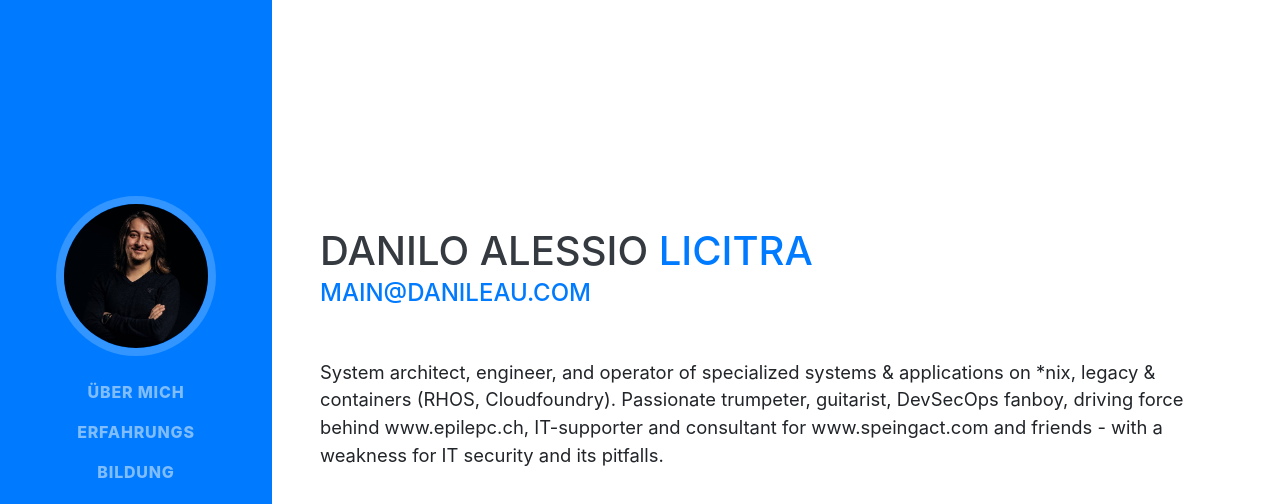
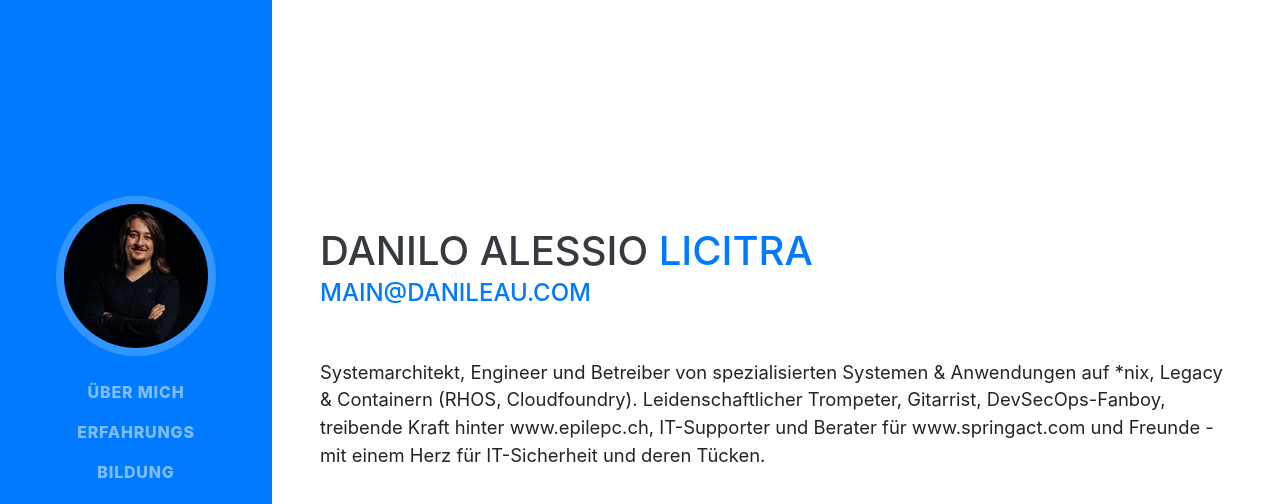
Before and after one commit to danileau/resume, a website with bundled scripts: page index.html in a window 1280 px wide. Shown: the top 504 px of the page. Built offline with nearby package versions, Linux system fonts and the light colour scheme; a web font is replaced by a local one.

Commit message:
Auf Deutsch übersetzt

```diff
--- a/index.html
+++ b/index.html
@@ -55,7 +55,7 @@
                     <a href="mailto:main@danileau.com">main@danileau.com</a>
                 </div>
                 <p class="lead mb-5">
-                    System architect, engineer, and operator of specialized systems & applications on *nix, legacy & containers (RHOS, Cloudfoundry). Passionate trumpeter, guitarist, DevSecOps fanboy, driving force behind www.epilepc.ch, IT-supporter and consultant for www.speingact.com and friends - with a weakness for IT security and its pitfalls.
+                    Systemarchitekt, Engineer und Betreiber von spezialisierten Systemen & Anwendungen auf *nix, Legacy & Containern (RHOS, Cloudfoundry). Leidenschaftlicher Trompeter, Gitarrist, DevSecOps-Fanboy, treibende Kraft hinter www.epilepc.ch, IT-Supporter und Berater für www.springact.com und Freunde - mit einem Herz für IT-Sicherheit und deren Tücken.
                 </p>
                 <div class="social-icons">
                     <a href="https://www.github.com/danileau" target="_blank"> <i class="fab fa-github"></i> </a>
```
